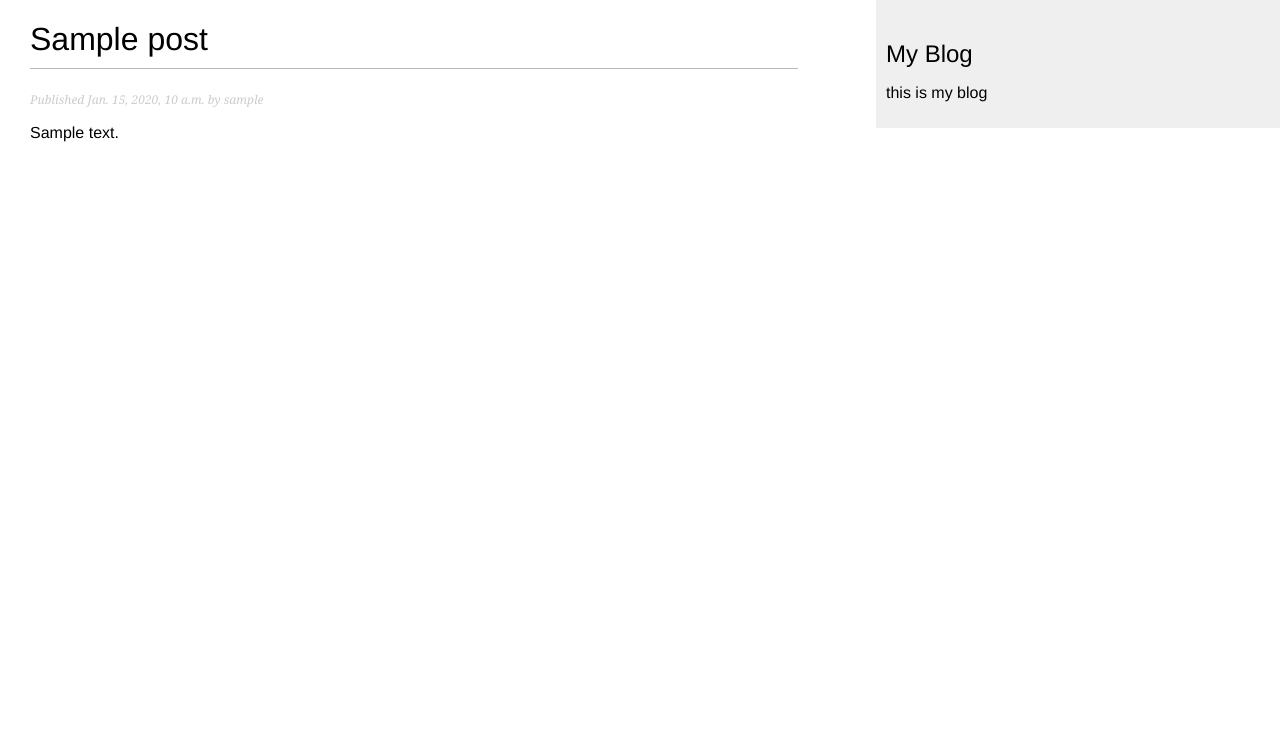
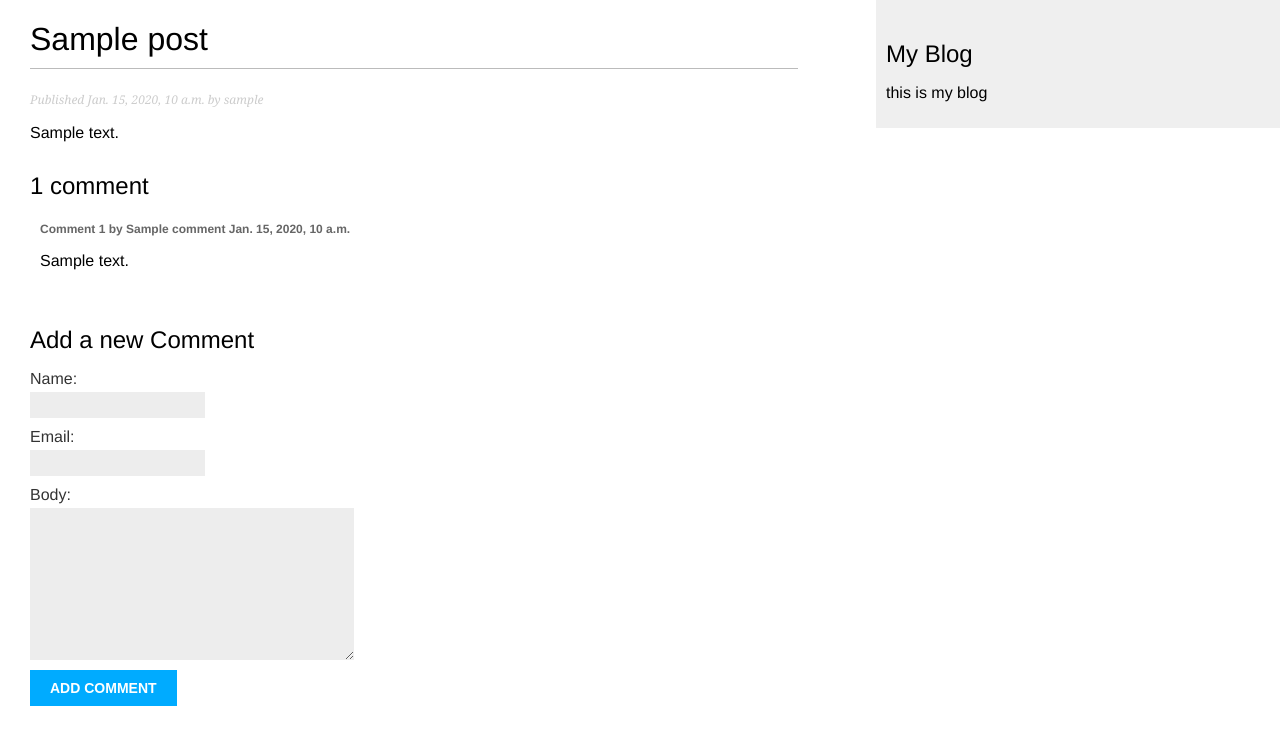
Before and after one commit to darkcumulus/first-demo, a Django app: a page that uses blog/templates/blog/post/detail.html in a window 1280 px wide. Shown: the top 745 px of the page. Run offline with Django 4.2, Linux system fonts and the light colour scheme; tables that the repository leaves empty hold one stand-in row (values such as "Sample post").

Commit message:
add comment system to our blog

```diff
--- /dev/null
+++ b/blog/forms.py
@@ -0,0 +1,7 @@
+from django.forms import ModelForm
+from .models import Comment
+
+class CommentForm(ModelForm):
+    class Meta:
+        model = Comment
+        fields = ['name', 'email', 'body']
--- a/blog/models.py
+++ b/blog/models.py
@@ -44,3 +44,23 @@ class Post(models.Model):
                              self.publish.month,
                              self.publish.day,
                              self.slug])
+
+class Comment(models.Model):
+    post = models.ForeignKey(Post,
+                             on_delete=models.CASCADE,
+                             related_name='comments')
+    name = models.CharField(max_length=80)
+    email=models.EmailField()
+    body= models.TextField()
+    created = models.DateTimeField(auto_now_add=True)
+    updated= models.DateTimeField(auto_now=True)
+    active=models.BooleanField(default=True)
+
+    class Meta:
+        ordering=['created']
+        indexes = [
+            models.Index(fields=['created']),
+        ]
+
+    def __str__(self):
+        return f'Comment by {self.name} on {self.post}'
--- a/blog/templates/blog/post/detail.html
+++ b/blog/templates/blog/post/detail.html
@@ -7,4 +7,21 @@
   Published {{post.publish}} by {{post.author}}
   </p>
   {{post.body|linebreaks}}
+  {% with comments.count as total_comments %}
+    <h2>
+      {{ total_comments }} comment{{ total_comments|pluralize}}
+    </h2>
+  {% endwith %}
+  {% for comment in comments %}
+      <div class="comment">
+        <p class="info">
+        Comment {{ forloop.counter }} by {{ comment.name }}
+        {{ comment.created }}
+        </p>
+        {{ comment.body|linebreaks}}
+      </div>
+    {% empty %}
+      <p>There are no comments. </p>
+  {% endfor %}
+  {% include "blog/post/includes/comment_form.html" %}
 {% endblock %}
--- /dev/null
+++ b/blog/templates/blog/post/includes/comment_form.html
@@ -0,0 +1,6 @@
+<h2>Add a new Comment</h2>
+<form action="{% url 'blog:post_comment' post.id %}" method='post'>
+  {{ form.as_p }}
+  {% csrf_token %}
+  <p><input type="submit" value="Add comment"></p>
+</form>
--- a/blog/urls.py
+++ b/blog/urls.py
@@ -9,5 +9,8 @@ urlpatterns = [
     # path('<int:id>/', views.post_detail, name="post_detail"),
     path('<int:year>/<int:month>/<int:day>/<slug:post>/',
          views.post_detail,
-         name='post_detail')
+         name='post_detail'),
+
+    path('<int:post_id>/comment/',
+         views.post_comment, name='post_comment'),
 ]
--- a/blog/views.py
+++ b/blog/views.py
@@ -1,8 +1,10 @@
 from django.shortcuts import get_object_or_404, render
 from django.http import Http404
 from django.core.paginator import PageNotAnInteger, Paginator, EmptyPage
+from django.views.decorators.http import require_POST
 
-from .models import Post
+from .models import Post, Comment
+from .forms import CommentForm
 
 
 def post_list(request):
@@ -26,7 +28,25 @@ def post_detail(request, year, month, day, post):
                              publish__year=year,
                              publish__month=month,
                              publish__day=day)
+    comments = post.comments.filter(active=True)
+    form = CommentForm()
 
     return render(request,
                   "blog/post/detail.html",
-                  {"post":post})
+                  {"post":post,
+                   "comments": comments,
+                   "form":form})
+@require_POST
+def post_comment(request, post_id):
+    post = get_object_or_404(Post, id=post_id, status=Post.Status.PUBLISHED)
+    comment = None
+    form = CommentForm(data=request.POST)
+    if form.is_valid():
+        comment = form.save(commit=False)
+        comment.post = post
+        comment.save()
+
+    return render(request, "blog/post/comment.html",
+                        {'post': post,
+                         'form': form,
+                         'comment': comment})
```
Also changed, not shown: blog/admin.py (+7 -1 lines), blog/templates/blog/post/comment.html (added, +13 -0 lines), blog/migrations/0003_comment_comment_blog_commen_created_0e6ed4_idx.py (added).
